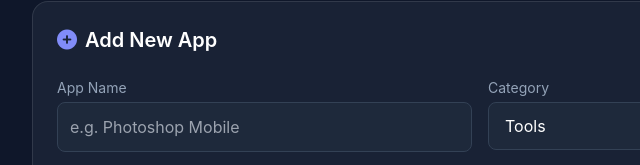
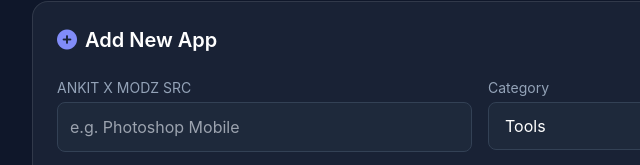
Before and after one commit to ANKITXMOD03/mrankit, a plain HTML site: page Admin.html in a window 1280 px wide. Shown: the part 131-296 px from the top of the page, 160-800 px from the left. Drawn offline with nearby package versions, Linux system fonts and the light colour scheme.

Commit message:
Update form labels and input IDs in Admin.html

```diff
--- a/Admin.html
+++ b/Admin.html
@@ -31,8 +31,8 @@
             <form id="appForm" class="space-y-4">
                 <div class="grid grid-cols-1 md:grid-cols-2 gap-4">
                     <div>
-                        <label class="block text-sm text-slate-400 mb-1">App Name</label>
-                        <input type="text" id="appName" placeholder="e.g. Photoshop Mobile" class="w-full bg-slate-800 border border-slate-700 rounded-lg p-3 focus:outline-none focus:border-indigo-500" required>
+                        <label class="block text-sm text-slate-400 mb-1">ANKIT X MODZ SRC</label>
+                        <input type="text" id="ANKIT X MODZ SRC" placeholder="e.g. Photoshop Mobile" class="w-full bg-slate-800 border border-slate-700 rounded-lg p-3 focus:outline-none focus:border-indigo-500" required>
                     </div>
                     <div>
                         <label class="block text-sm text-slate-400 mb-1">Category</label>
```
